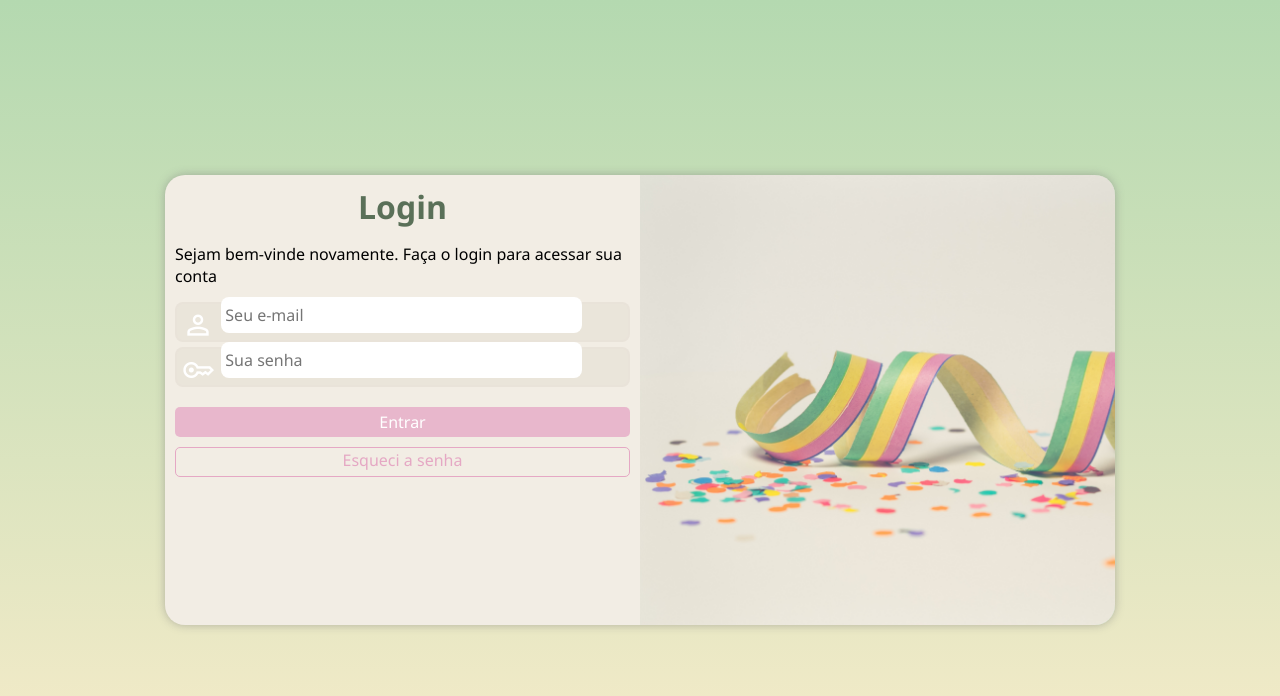
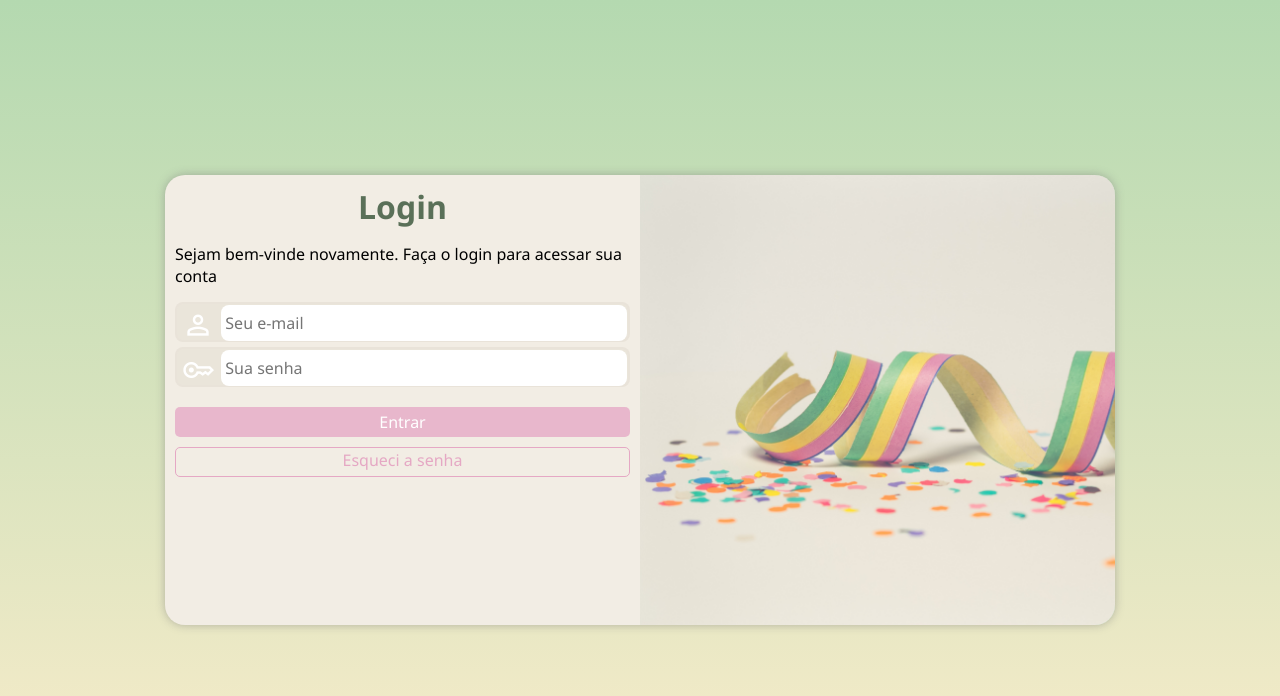
Before and after one commit to rrrmars/projeto-login, a plain HTML site: page index.html in a window 1280 px wide. Drawn offline with nearby package versions, Linux system fonts and the light colour scheme.

Commit message:
corrigindo

```diff
--- a/estilos/style.css
+++ b/estilos/style.css
@@ -72,11 +72,12 @@ p {
 
 div.campo > input {
     font-size: 1em;
-    width: calc(90% - 45px);
+    width: calc(100% - 45px);
     height: 100%;
     border: 0px;
     border-radius: 8px;
-    transform: translateY(-20px);
+
+    transform: translateY(-12px);
 
 }
 
```
